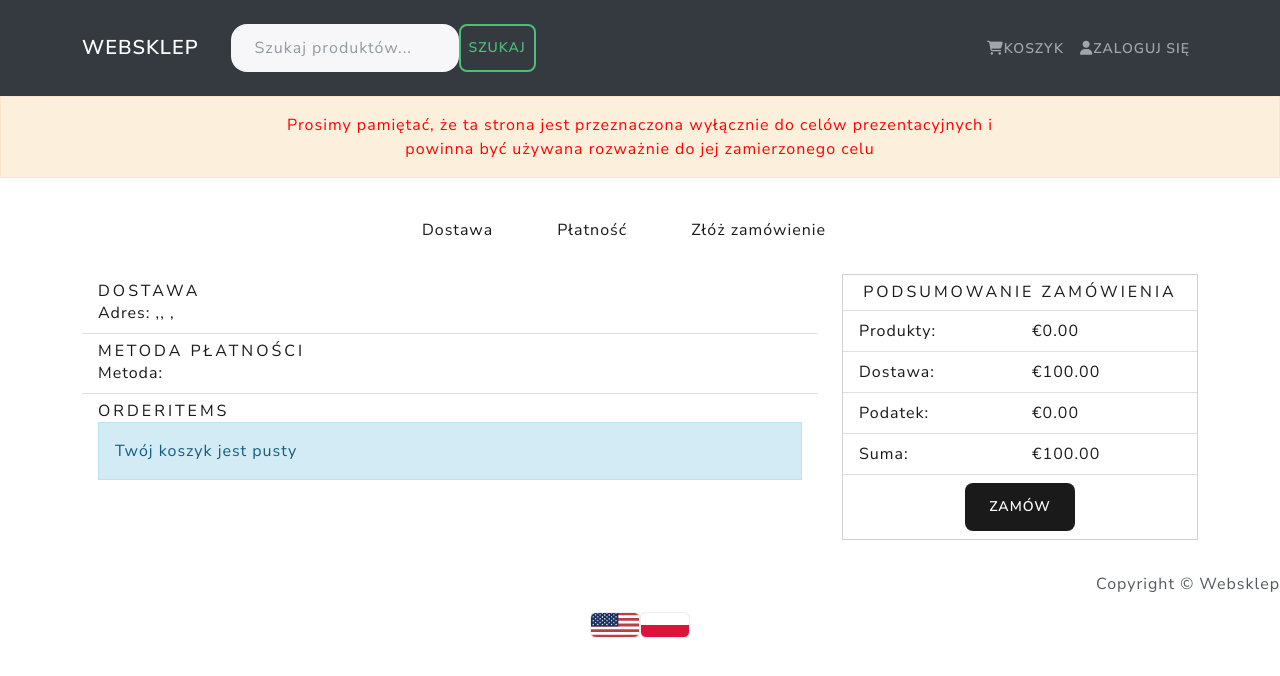
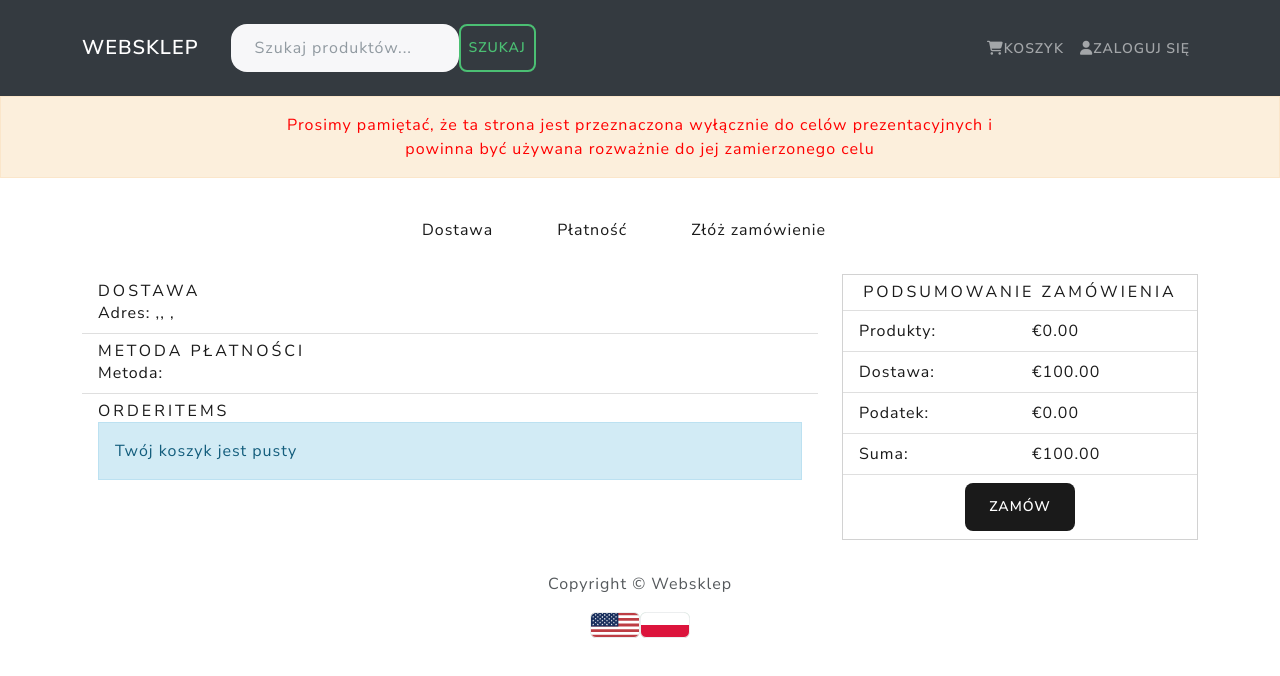
Before and after one commit to Daniel-Badura/WebSklep, a React (Create React App) app in the folder frontend/: page /placeorder in a window 1280 px wide. Shown: the top 676 px of the page. Built offline with nearby package versions, Linux system fonts and the light colour scheme.

Commit message:
fixed footer 2nd attempt

```diff
--- a/frontend/src/components/Footer.js
+++ b/frontend/src/components/Footer.js
@@ -7,7 +7,7 @@ const Footer = () => {
   return (
     <>
       <Row className="text-center">
-        <Col className="text-right py-3">Copyright &copy; Websklep</Col>
+        <Col className="py-3">Copyright &copy; Websklep</Col>
       </Row>
       <Row className="text-center">
         <Col>
```
